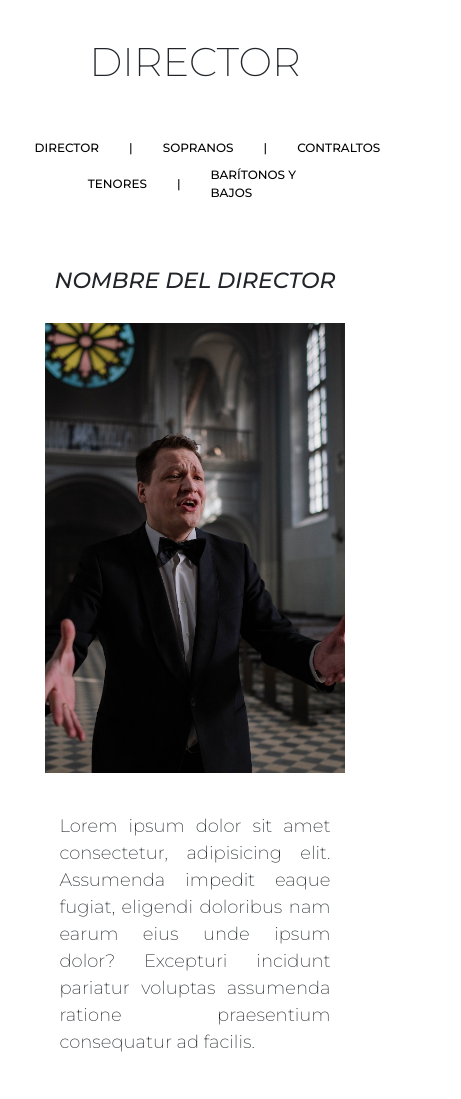
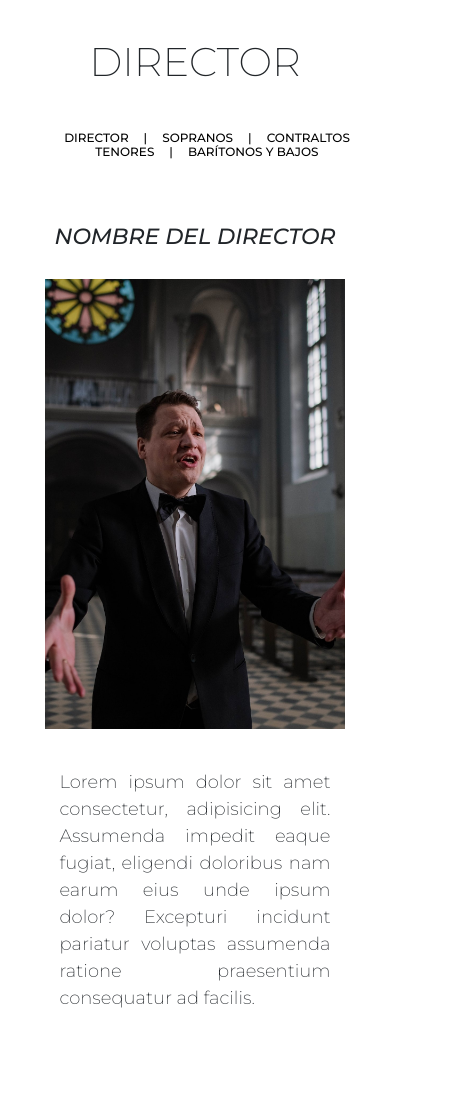
Before and after one commit to ErickOsuna/Proyecto2daEntrega---bienmesuena---CASA, a plain HTML site: page pages/nosotros.html in a window 390 px wide. Shown: the part 780-1879 px from the top of the page, 461 px wide, since content can reach past the window. Drawn offline with nearby package versions, Linux system fonts and the light colour scheme.

Commit message:
Adaptación Media Queries

```diff
--- a/css/style.css
+++ b/css/style.css
@@ -238,8 +238,22 @@
     font-weight: 200;
 }
 
+.nosotros {
+    display: flex;
+    width: 100%;
+    height: auto;
+    flex-direction: column;
+    justify-content: center;
+    align-items: center;
+    margin: 0;
+}
+
+.nosotros div img {
+    width: 300px;
+}
+
 .submenu ul {
-    /* background-color: aquamarine; */
+    background-color: aquamarine;
     width: 100%;
     height: auto;
     display: flex;
@@ -273,16 +287,17 @@
     color: rgb(255, 73, 73);
 }
 
-
-
+.submenu2{
+    /* background-color: blueviolet; */
+    width: 100%;
+}
 
 .submenu2 ul {
     /* background-color: aquamarine; */
+    display: flex;
+    justify-content: center;
     width: 100%;
     height: auto;
-    display: flex;
-    justify-content: flex-end;
-    align-items: center;
     text-transform: uppercase;
     margin-bottom: 40px;
     display: none;
@@ -320,9 +335,6 @@
     /* background-color: aquamarine; */
     width: 100%;
     height: auto;
-    display: flex;
-    justify-content: flex-end;
-    align-items: center;
     text-transform: uppercase;
     margin-bottom: 40px;
     display: none;
@@ -352,21 +364,6 @@
     color: rgb(255, 73, 73);
 }
 
-
-
-
-.nosotros {
-    display: flex;
-    width: 100%;
-    height: auto;
-    flex-direction: column;
-    justify-content: center;
-    align-items: center;
-}
-
-.nosotros div img {
-    width: 300px;
-}
 
 #director {
     display: flex;
@@ -727,9 +724,9 @@ textarea {
 
 /* ! FIN DEL FOOTER */
 
-/* TODO: INICIO @MEDIA QUERIES 1075 PX*/
+/* TODO: INICIO @MEDIA QUERIES 1100 PX*/
 
-@media screen and (max-width: 1075px) {
+@media screen and (max-width: 1100px) {
     .encabezado ul {
         padding: 0;
         margin: 0;
@@ -748,11 +745,11 @@ textarea {
     }
 }
 
-/* ? FIN @MEDIA QUERIES 1075 PX*/
+/* ? FIN @MEDIA QUERIES 1100 PX*/
 
-/* TODO: INICIO @MEDIA QUERIES 920 PX*/
+/* TODO: INICIO @MEDIA QUERIES 930 PX*/
 
-@media screen and (max-width: 920px) {
+@media screen and (max-width: 930px) {
     .encabezado ul li {
         padding: 10px 10px;
     }
@@ -793,11 +790,11 @@ textarea {
     }
 }
 
-/* ? FIN @MEDIA QUERIES 920 PX*/
+/* ? FIN @MEDIA QUERIES 930 PX*/
 
-/* TODO: INICIO @MEDIA QUERIES 820 PX*/
+/* TODO: INICIO @MEDIA QUERIES 830 PX*/
 
-@media screen and (max-width: 820px) {
+@media screen and (max-width: 830px) {
     .encabezado div {
         flex-direction: column;
         scale: 0.8;
@@ -812,6 +809,7 @@ textarea {
     }
 
     .submenu2 ul {
+        /* background-color: crimson; */
         display: flex;
         margin: -20px 0;
         margin-top: 20px;
@@ -874,7 +872,7 @@ textarea {
     .video5,
     .video6,
     .video7 {
-        background-color: cadetblue;
+        /* background-color: cadetblue; */
         grid-column: span 1;
         grid-row: span 1;
         width: 273..594px;
@@ -903,12 +901,12 @@ textarea {
     }
 }
 
-/* ? FIN @MEDIA QUERIES 820 PX*/
+/* ? FIN @MEDIA QUERIES 830 PX*/
 
 
-/* TODO: INICIO @MEDIA QUERIES 750 PX*/
+/* TODO: INICIO @MEDIA QUERIES 770 PX*/
 
-@media screen and (max-width:750px) {
+@media screen and (max-width:770px) {
 
     .grid-layout {
         width: 100%;
@@ -993,7 +991,7 @@ textarea {
 
 }
 
-/* ? FIN @MEDIA QUERIES 750 PX*/
+/* ? FIN @MEDIA QUERIES 770 PX*/
 
 /* TODO: INICIO @MEDIA QUERIES 620 PX*/
 
@@ -1070,6 +1068,14 @@ textarea {
         scale: 0.7;
     }
 
+    .submenu2 ul a{
+        padding: 10px;
+    }
+
+    .submenu3 ul a{
+        padding: 20px 10px;
+    }
+
     .formulario {
         scale: 0.9;
     }
```
